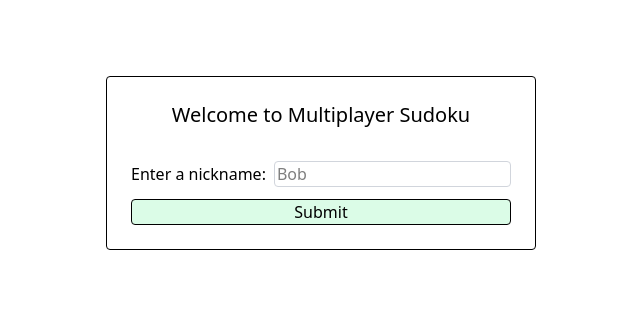
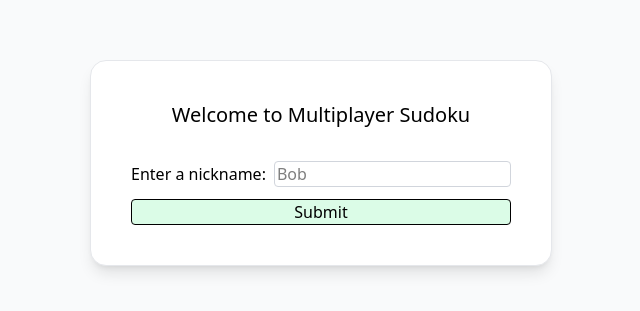
Before and after one commit to brandonscott4/multiplayer-sudoku, a React (Vite) app in the folder frontend/: page / in a window 1280 px wide. Shown: the part 237-548 px from the top of the page, without its empty margins (319-959 px from the left). Built offline with nearby package versions, Linux system fonts and the light colour scheme; no server answers.

Commit message:
modified overall UI theme to match room

```diff
--- a/frontend/src/Lobby.jsx
+++ b/frontend/src/Lobby.jsx
@@ -57,8 +57,8 @@ const Lobby = () => {
 
   return (
     <>
-      <div className="flex justify-center items-center h-screen">
-        <div className="flex flex-col border p-6 rounded">
+      <div className="flex justify-center items-center h-screen bg-gray-50">
+        <div className="flex flex-col bg-white shadow-lg rounded-2xl p-10 border border-gray-200">
           <h1 className="font-medium text-xl mb-8 text-center">Lobby</h1>
           <div className="flex flex-col gap-12">
             <div>
--- a/frontend/src/Room.jsx
+++ b/frontend/src/Room.jsx
@@ -123,8 +123,9 @@ const Room = () => {
       {/*isGameOver && <h2 className="mt-10 text-3xl">Game Over!</h2> */}
 
       {(!ready || !opponentReady) && (
-        <div className="absolute top-0 left-0 w-full h-full bg-white z-10">
-          <div className="flex flex-col justify-center items-center h-full">
+        <div className="absolute top-0 left-0 w-full h-full bg-gray-50 z-10">
+          <div className="flex justify-center items-center h-full">
+            <div className="flex flex-col justify-center items-center bg-white shadow-lg rounded-2xl p-10 border border-gray-200">
               <p className="mb-8 text-2xl">
                 {!opponentReady ? "Waiting for opponent..." : "Opponent ready!"}
               </p>
@@ -140,6 +141,7 @@ const Room = () => {
               )}
             </div>
           </div>
+        </div>
       )}
     </>
   );
--- a/frontend/src/Welcome.jsx
+++ b/frontend/src/Welcome.jsx
@@ -17,8 +17,8 @@ const Welcome = () => {
 
   return (
     <>
-      <div className="flex justify-center items-center h-screen">
-        <div className="flex flex-col border p-6 rounded">
+      <div className="flex justify-center items-center h-screen bg-gray-50">
+        <div className="flex flex-col bg-white shadow-lg rounded-2xl p-10 border border-gray-200">
           <h1 className="font-medium text-xl mb-8 text-center">
             Welcome to Multiplayer Sudoku
           </h1>
```
Lines whose indentation alone changed are shown as unchanged.
